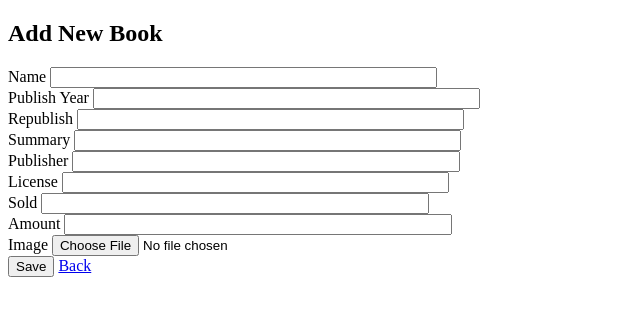
After one commit to TamNguyenCG/Module2-CaseStudy, a PHP site: page /resource/views/book/add.php in a window 1280 px wide. The commit adds this page. Shown: the top 316 px of the page, without its empty margins (0-640 px from the left). Run offline with PHP 8.4, Linux system fonts and the light colour scheme.

Commit message:
update book-list

```diff
--- a/app/model/Model.php
+++ b/app/model/Model.php
@@ -20,7 +20,7 @@ class Model
 
     public function getAllData(): array
     {
-        $sql = "select $this->field from $this->table";
+        $sql = "SELECT $this->field FROM $this->table";
         $stmt = $this->connection->query($sql);
         return $stmt->fetchAll();
     }
--- a/resource/core/sidebar.php
+++ b/resource/core/sidebar.php
@@ -2,7 +2,7 @@
 <aside class="main-sidebar sidebar-dark-primary elevation-4">
 
     <!-- Brand Logo -->
-    <a href="index3.html" class="brand-link">
+    <a href="#" class="brand-link">
         <img src="public/css/mileka.png" alt="Bookstore Logo" class="brand-image img-circle elevation-3" style="opacity: .8">
         <span class="brand-text font-weight-light">Phantasmal Dream</span>
     </a>
--- /dev/null
+++ b/resource/views/book/add.php
@@ -0,0 +1,86 @@
+<!doctype html>
+<html lang="en">
+<head>
+    <meta charset="UTF-8">
+    <meta name="viewport"
+          content="width=device-width, user-scalable=no, initial-scale=1.0, maximum-scale=1.0, minimum-scale=1.0">
+    <meta http-equiv="X-UA-Compatible" content="ie=edge">
+    <title>Document</title>
+    <style>
+        .form-control{
+            width: 30%;
+        }
+    </style>
+</head>
+<body>
+<div class="container">
+    <div class="card-header"><h2>Add New Book</h2></div>
+    <div>
+        <form method="post" enctype="multipart/form-data">
+            <div class="mb-3">
+                <label class="form-label">Name</label>
+                <input type="text" class="form-control" name="name">
+                <?php if(isset($errors['name'])): ?>
+                    <p class="text-danger"><?php echo $errors['name'] ?></p>
+                <?php endif; ?>
+            </div>
+            <div class="mb-3">
+                <label class="form-label">Publish Year</label>
+                <input type="text" class="form-control" name="publish">
+                <?php if(isset($errors['publish'])): ?>
+                    <p class="text-danger"><?php echo $errors['publish'] ?></p>
+                <?php endif; ?>
+            </div>
+            <div class="mb-3">
+                <label class="form-label">Republish</label>
+                <input type="text" class="form-control" name="republish">
+                <?php if(isset($errors['republish'])): ?>
+                    <p class="text-danger"><?php echo $errors['republish'] ?></p>
+                <?php endif; ?>
+            </div>
+            <div class="mb-3">
+                <label class="form-label">Summary</label>
+                <input type="text" class="form-control" name="summary">
+                <?php if(isset($errors['summary'])): ?>
+                    <p class="text-danger"><?php echo $errors['summary'] ?></p>
+                <?php endif; ?>
+            </div>
+            <div class="mb-3">
+                <label class="form-label">Publisher</label>
+                <input type="text" class="form-control" name="publisher">
+                <?php if(isset($errors['publisher'])): ?>
+                    <p class="text-danger"><?php echo $errors['publisher'] ?></p>
+                <?php endif; ?>
+            </div>
+            <div class="mb-3">
+                <label class="form-label">License</label>
+                <input type="text" class="form-control" name="license">
+                <?php if(isset($errors['license'])): ?>
+                    <p class="text-danger"><?php echo $errors['license'] ?></p>
+                <?php endif; ?>
+            </div>
+            <div class="mb-3">
+                <label class="form-label">Sold</label>
+                <input type="text" class="form-control" name="sold">
+                <?php if(isset($errors['sold'])): ?>
+                    <p class="text-danger"><?php echo $errors['sold'] ?></p>
+                <?php endif; ?>
+            </div>
+            <div class="mb-3">
+                <label class="form-label">Amount</label>
+                <input type="text" class="form-control" name="amount">
+                <?php if(isset($errors['amount'])): ?>
+                    <p class="text-danger"><?php echo $errors['amount'] ?></p>
+                <?php endif; ?>
+            </div>
+            <div class="mb-3">
+                <label class="form-label">Image</label>
+                <input type="file" class="form-control" name="image">
+            </div>
+            <button type="submit" class="btn btn-primary">Save</button>
+            <a type="button" href="index.php?page=booklist" class="btn btn-primary">Back</a>
+        </form>
+    </div>
+</div>
+</body>
+</html>
```
Also changed, not shown: app/Book.php (+4 -4 lines), app/controller/BookController.php (+65 -0 lines), app/model/BookDB.php (+16 -1 lines), index.php (+78 -2 lines), resource/core/content.php (deleted, +0 -76 lines), resource/views/book/list.php (+17 -16 lines), router.php (+4 -4 lines), image/00:14 - 10:06:2021-iphone12-pro.jpg (added), image/00:19 - 10:06:2021-iphone12-pro.jpg (added), image/00:21 - 10:06:2021-iphone12-pro.jpg (added), image/00:26 - 10:06:2021-iphone12-pro.jpg (added), image/00:27 - 10:06:2021-iphone12-pro.jpg (added), image/07:56 - 10:06:2021-iphone12-pro.jpg (added), image/08:38 - 10:06:2021-iphone12-pro.jpg (added).
